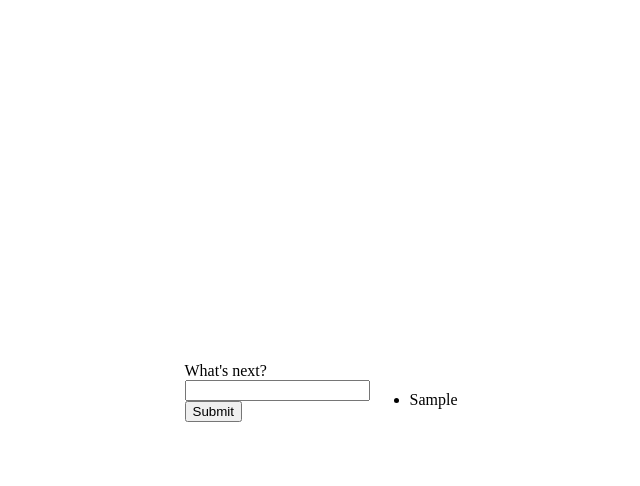
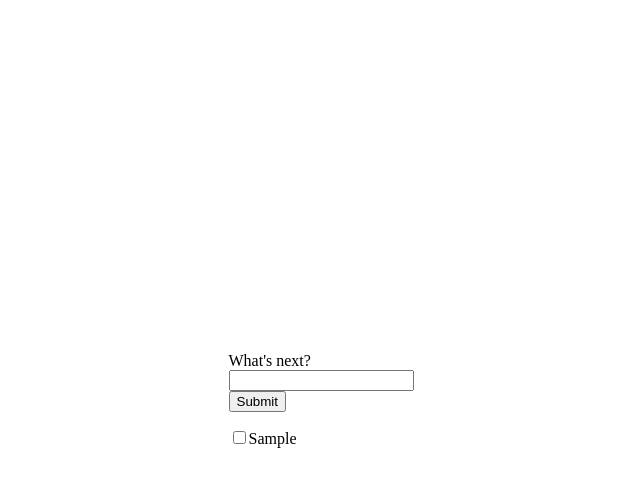
Before and after one commit to jason-yi4/ToDo-App-4-Ways, a plain HTML site: page Web-Based/index.html in a window 1280 px wide. Both pictures are taken after typing "Sample" into the empty fields and a click on the input "Submit". Shown: the whole page, without its empty margins (319-959 px from the left). Drawn offline with Linux system fonts and the light colour scheme.

Commit message:
stacked elements vertically, improved checkbox functionality

```diff
--- a/Web-Based/index.html
+++ b/Web-Based/index.html
@@ -10,17 +10,21 @@
     <body class="center">
 
 
+        <div class="stack-vertical">
             <form id="taskForm">
                 <label for="task">What's next?</label><br>
                 <input type="text" id="task"><br>
                 <input type="submit" value="Submit">
             </form>
 
-        <ul id="taskList">
+            <ul id="taskList" style="list-style-type: none">
                 <!-- This unordered list will be dynamically updated
                     with the contents of the list of tasks from the JSON
                     in localStorage -->
             </ul>
+        </div>
+
+
 
         <script src="script.js"></script>
     </body>
--- a/Web-Based/script.js
+++ b/Web-Based/script.js
@@ -24,23 +24,50 @@ form.addEventListener("submit", function(event) {
     let taskInput = document.getElementById("task");
     let task = taskInput.value.trim();
 
-    // pushes task to array
-    tasks.push(task);
-    localStorage.setItem("taskList", JSON.stringify(tasks));
-    taskInput.value = ""; // reset value of form submission box
+    // pushes task to array if the task is a non-empty string literal
+    if (task) {
+        tasks.push(task);
+        console.log(`"${task}" added to the list of tasks.`);
+        localStorage.setItem("taskList", JSON.stringify(tasks));
+        taskInput.value = ""; // reset value of form submission box
+    } else {
+        console.log("No value for task.");
+    }
+
+
     render();
 });
 
 
-// function updates the state of the page
+/* event listener for checkbox ticks on to-do list */
+
+
+
+
+/* function updates the state of the page */
 function render() {
     // clears current list of tasks
     taskList.innerHTML = '';
 
     // dynamically creates HTML elements for the taskList HTML
     tasks.forEach(function(task) {
+
+        // creating a list item to append to the taskList
         let listItem = document.createElement("li");
-        listItem.textContent = task;
+
+        // creating the task containing a checkbox
+        let checkbox = document.createElement("input");
+        checkbox.type = "checkbox";
+
+        // creating text node
+        let textNode = document.createTextNode(task);
+
+        // appending checkbox and text
+        listItem.appendChild(checkbox);
+        listItem.appendChild(textNode);
+
+        // appending to the taskList
         taskList.appendChild(listItem);
+
     });
 }
--- a/Web-Based/styles.css
+++ b/Web-Based/styles.css
@@ -3,3 +3,14 @@
     align-items: center;
     justify-content: center;
 }
+
+.stack-vertical {
+    display: flex;
+    flex-direction: column;
+}
+
+#taskList {
+    margin: 0;
+    margin-right: 20;
+    padding: 0;
+}
```
Lines whose indentation alone changed are shown as unchanged.
